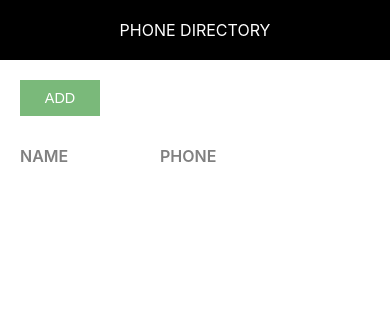
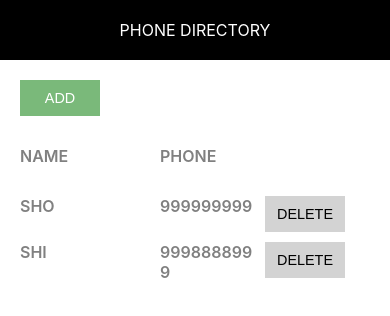
Before and after one commit to Divyanshika/phone-directory, a React (Create React App) app: page / in a window 390 px wide. Shown: the top 316 px of the page. Built offline with nearby package versions, Linux system fonts and the light colour scheme.

Commit message:
Added ‘PhoneDirectory’ as smart component, renamed ‘App’ as ‘ShowSubscribers’ and converted ‘AddSubscribers’ and ‘ShowSubscribers’ as dumb components

```diff
--- a/src/AddSubscriber.js
+++ b/src/AddSubscriber.js
@@ -20,6 +20,11 @@ class AddSubscriber extends Component{
         this.setState(state);
         console.log(this.state);
     }
+    onFormSubmitted=(e)=>{
+        e.preventDefault();
+        this.props.addSubscriberHandler(this.state);
+        this.setState({id:0,name:'',phone:''})
+    }
     render()
     {
         const {name,phone}=this.state;
@@ -28,7 +33,7 @@ class AddSubscriber extends Component{
                 <Header heading="Add Subscriber"/>
                 <div className="component-body-container">
                     <button className="custom-btn">Back</button>
-                    <form className="subscriber-form">
+                    <form className="subscriber-form" onSubmit={this.onFormSubmitted.bind(this)}>
                     <label htmlFor="name" className="label-control" >Name: </label><br/>
                     <input id="name" className="input-control" type="text" name="name" onChange={this.inputChangedHandler}/><br/><br/>
                     <label htmlFor="phone" className="label-control" >Phone: </label><br/>
--- /dev/null
+++ b/src/PhoneDirectory.js
@@ -0,0 +1,46 @@
+import React, {Component} from "react";
+import AddSubscriber from "./AddSubscriber";
+import ShowSubscribers from "./ShowSubscribers";
+
+class PhoneDirectory extends Component{
+    constructor(){
+        super();
+        this.state={
+            subsribersList:[
+
+                    {
+                      id:1,
+                      Name:"Sho",
+                      Phone:999999999,
+                    },
+                    {
+                      id:2,
+                      Name:"Shi",
+                      Phone:9998888999,
+                    }
+                  ]
+
+        }
+    }
+
+    addSubscriberHandler=(newSubscriber)=>
+    {
+        let subsribersList=this.state.subsribersList;
+        if(subsribersList.length>0){
+            newSubscriber.id=  subsribersList[subsribersList.length-1]+1
+        }
+        else{
+            newSubscriber.id=1;
+        }
+        subsribersList.push(newSubscriber);
+        this.setState({subsribersList: subsribersList})
+        console.log(this.state.subsribersList)
+    }
+    render(){
+        return(
+                // <AddSubscriber addSubscriberHandler={this.addSubscriberHandler}/>
+                <ShowSubscribers subsribersList={this.state.subsribersList}/>
+        )
+    }
+}
+export default PhoneDirectory;
--- a/src/App.js
+++ b/src/ShowSubscribers.js
@@ -1,32 +1,12 @@
 import React, { Component } from 'react';
 import Header from './Header.js';
-import './App.css';
-class App extends Component{
-  deleteHandler(message)
-  {
-    alert(message)
-  }
+import './ShowSubscribers.css';
+class ShowSubscribers extends Component{
 
-  constructor()
-  {
-    super();
-    this.state={
-      subcribersListToShow:[]
-    }
-  }
+
+
   render() {
-    // let subscribers=[
-    //   {
-    //     id:1,
-    //     Name:"Shilpa",
-    //     Phone:999999999,
-    //   },
-    //   {
-    //     id:2,
-    //     Name:"Shipra",
-    //     Phone:9998888999,
-    //   }
-    // ];
+
     return(
       <div>
          <Header heading="Phone Directory"/>
@@ -38,12 +18,12 @@ class App extends Component{
            </div >
 
           {
-            this.state.subcribersListToShow.map(sub=>{
+            this.props.subsribersList.map(sub=>{
               return <div key={sub.id} className='grid-container'>
               <span className="grid-item name-heading">{sub.Name}</span>
                 <span className="grid-item phone-heading">{sub.Phone}</span>
                 <span className="grid-item action-btn-container">
-                  <button className="custom-btn delete-btn" onClick={this.deleteHandler.bind(this,"Delete handler clicked")}>Delete</button>
+                  <button className="custom-btn delete-btn" >Delete</button>
                 </span>
                 </div>
             })
@@ -53,4 +33,4 @@ class App extends Component{
     );
   }
 }
-export default App;
+export default ShowSubscribers;
--- a/src/index.js
+++ b/src/index.js
@@ -1,15 +1,16 @@
 import React from 'react';
 import ReactDOM from 'react-dom/client';
 import './index.css';
-import App from './App';
+import ShowSubscribers from './ShowSubscribers';
 import reportWebVitals from './reportWebVitals';
 import AddSubscriber from './AddSubscriber';
 import './common/common.css';
+import PhoneDirectory from './PhoneDirectory'
 
 const root = ReactDOM.createRoot(document.getElementById('root'));
 root.render(
   <React.StrictMode>
-    <App/>
+    <PhoneDirectory/>
   </React.StrictMode>
 );
 
```
Also changed, not shown: src/ShowSubscribers.css (renamed from src/App.css).
